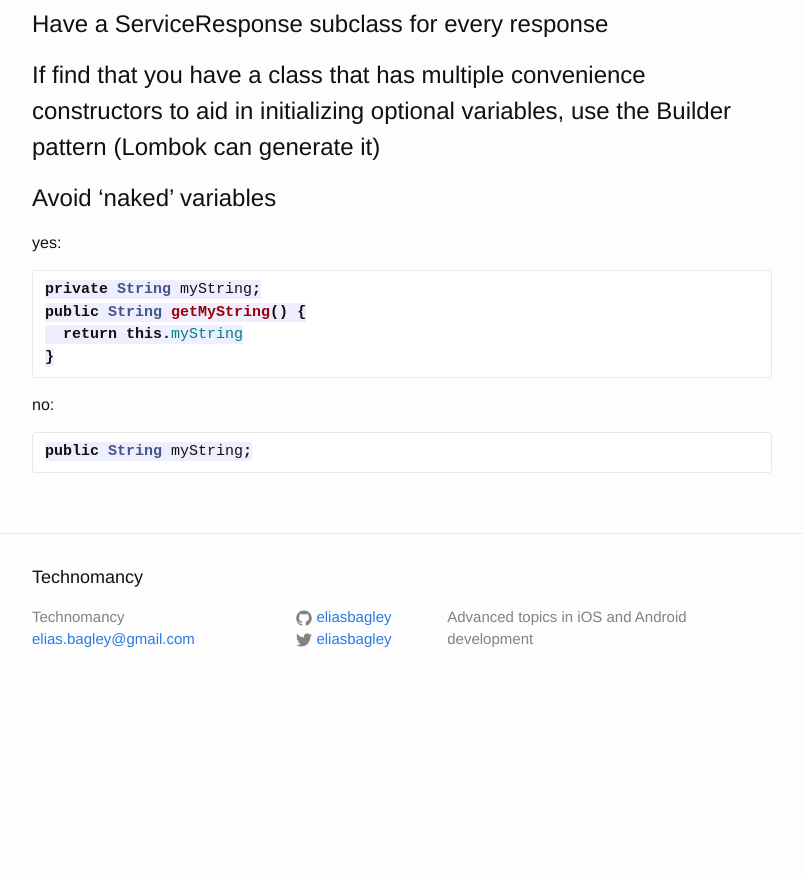
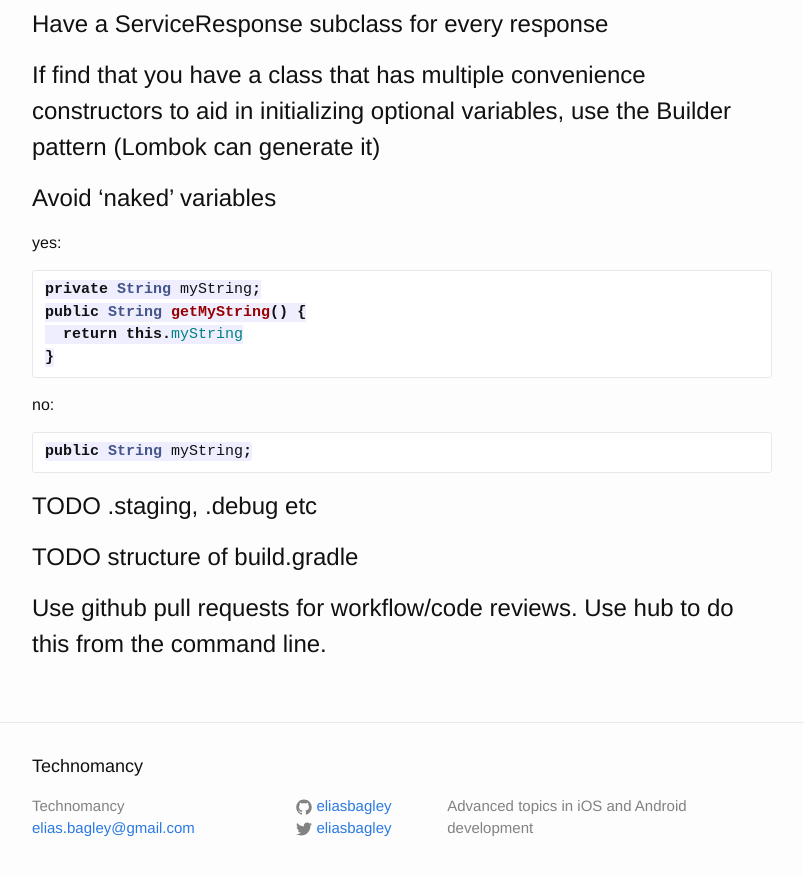
Before and after one commit to eliasbagley/eliasbagley.github.io, a Jekyll site: the page built from _posts/2015-10-27-android-style-guide.markdown, in a window 1280 px wide and 900 px high, scrolled down 5534 px. Shown: the top 876 px of the window, without its empty margins (238-1041 px from the left). Built offline with Jekyll 4.4.1, drawn with Linux system fonts in a browser that asks for light colours; Markdown is read by kramdown in place of the engine named in the settings; comment, search, counter and statistics services are not loaded; before the commit the page ends 6245 px from its top, so only the background shows below that.

Commit message:
Update style guide

````diff
--- a/_posts/2015-10-27-android-style-guide.markdown
+++ b/_posts/2015-10-27-android-style-guide.markdown
@@ -279,3 +279,9 @@ no:
 ```java
 public String myString;
 ```
+
+# TODO .staging, .debug etc
+
+# TODO structure of build.gradle
+
+# Use github pull requests for workflow/code reviews. Use hub to do this from the command line.
````
